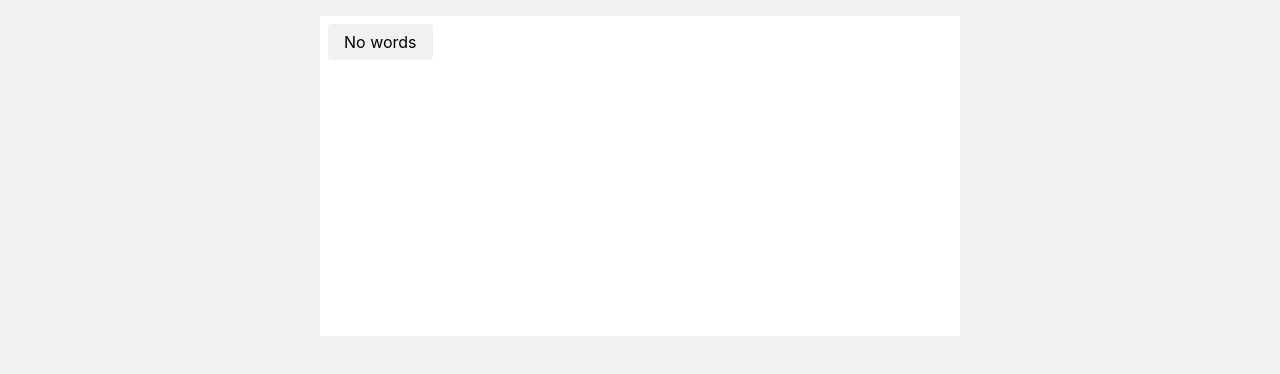
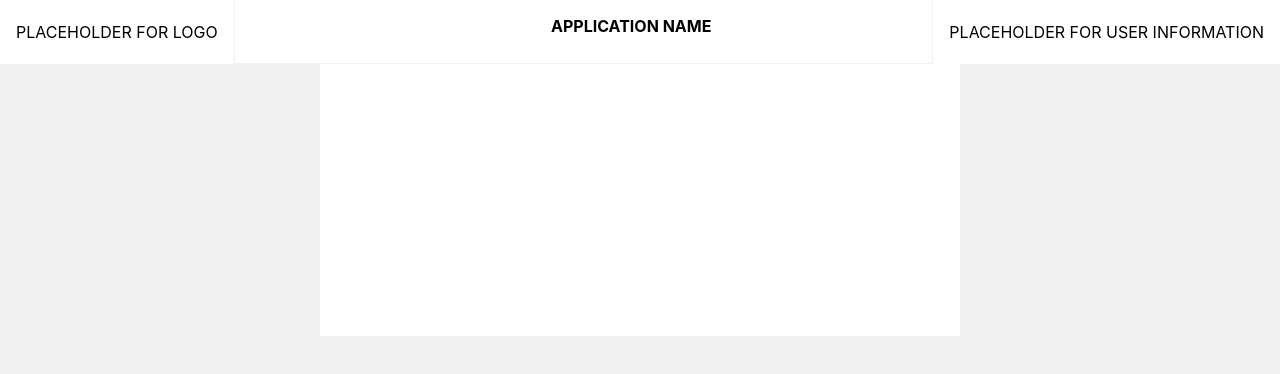
Before and after one commit to Cunen/topcon-interview, a React (Create React App) app in the folder topcon/: page / in a window 1280 px wide. Shown: the top 374 px of the page. Built offline with nearby package versions, Linux system fonts and the light colour scheme.

Commit message:
Implement a navbar

```diff
--- a/topcon/src/App.tsx
+++ b/topcon/src/App.tsx
@@ -2,11 +2,13 @@ import React from "react";
 import styled from "styled-components";
 import "./App.css";
 import Input from "./components/Input";
+import Navbar from "./components/Navbar";
 
 function App() {
   const [words] = React.useState<string[]>([]);
 
   return <Wrapper>
+    <Navbar />
     <Input words={words} />
   </Wrapper>;
 }
--- a/topcon/src/components/Navbar.tsx
+++ b/topcon/src/components/Navbar.tsx
@@ -1,9 +1,75 @@
+import { useEffect, useState } from "react";
 import styled from "styled-components";
 
-function Navbar() {
-  return <Wrapper />;
+interface Props {
+  coordinate?: number[];
 }
 
-const Wrapper = styled.div``;
+/** MouseTracker Component - Tracks mouse */
+function Navbar({ coordinate }: Props) {
+  const [appName, setappName] = useState("");
+  const [logo] = useState("PLACEHOLDER FOR LOGO");
+  const [user_info] = useState("PLACEHOLDER FOR USER INFORMATION");
+
+  useEffect(() => {
+    if (logo) setappName("APPLICATION NAME");
+    else return;
+  }, [logo, user_info]);
+
+  return (
+    <MouseTracker>
+      <div>
+        <Left>{logo}</Left>
+        <div>
+          <strong>{appName}</strong>
+        </div>
+        <Right>{user_info}</Right>
+      </div>
+    </MouseTracker>
+  );
+}
+
+const MouseTracker = styled.div`
+  position: absolute;
+  display: flex;
+  flex: 1;
+  height: 64px;
+  padding-top: 16px;
+  // center application text
+  padding-left: calc(50% - 89px);
+  background-color: white;
+  border-bottom: 1px solid #f1f1f1;
+  inset: 0;
+  bottom: auto;
+  z-index: 1;
+`;
+
+const Left = styled.div`
+  display: flex;
+  align-items: center;
+  justify-content: center;
+  position: absolute;
+  padding: 16px;
+  height: 64px;
+  background: white;
+  z-index: 1;
+  border-right: 1px solid #f1f1f1;
+  top: 0;
+  left: 0;
+`;
+
+const Right = styled.div`
+  display: flex;
+  align-items: center;
+  justify-content: center;
+  position: absolute;
+  padding: 16px;
+  height: 64px;
+  background: white;
+  z-index: 1;
+  border-left: 1px solid #f1f1f1;
+  top: 0;
+  right: 0;
+`;
 
 export default Navbar;
```
